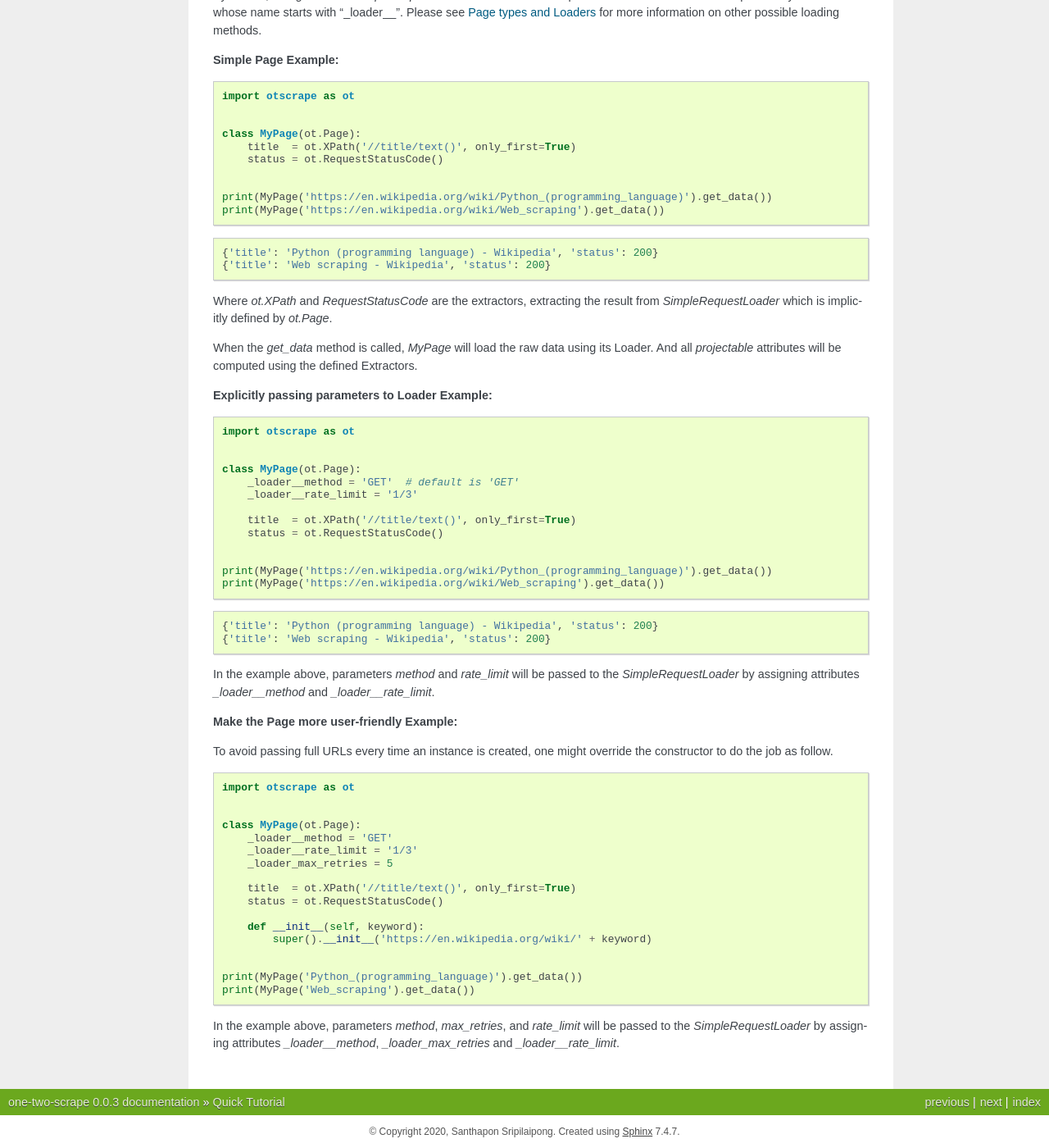
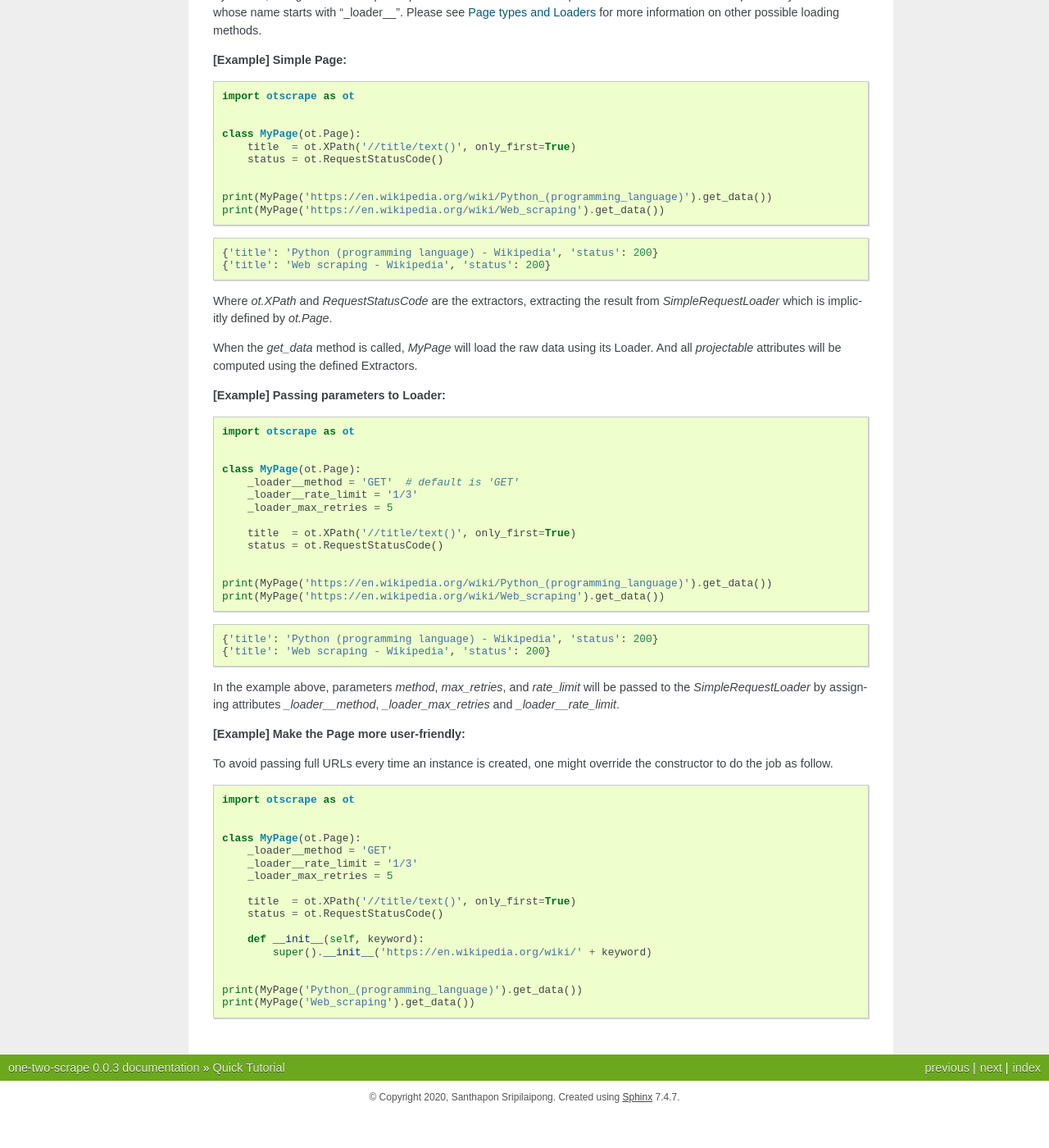
Before and after one commit to SSripilaipong/otscrape, a Sphinx documentation site: the page built from docs/quick-tutorial.rst, in a window 1280 px wide and 1400 px high, scrolled down 925 px. Shown: the whole window at 82% size. Built offline with Sphinx 7.4.7, drawn with Linux system fonts in a browser that asks for light colours; after the commit the page ends 2283 px from its top, so only the background shows below that.

Commit message:
update document

```diff
--- a/docs/quick-tutorial.rst
+++ b/docs/quick-tutorial.rst
@@ -50,7 +50,7 @@ By default, a `Page` will use `SimpleRequestLoader` as its `Loader`
 and parameters for the loader will be passed by attributes whose name starts with "_loader__".
 Please see `Page types and Loaders <#>`_ for more information on other possible loading methods.
 
-**Simple Page Example:**
+**[Example] Simple Page:**
 
 .. code-block:: python
 
@@ -76,7 +76,7 @@ extracting the result from `SimpleRequestLoader` which is implicitly defined by
 When the `get_data` method is called, `MyPage` will load the raw data using its Loader.
 And all *projectable* attributes will be computed using the defined Extractors.
 
-**Explicitly passing parameters to Loader Example:**
+**[Example] Passing parameters to Loader:**
 
 .. code-block:: python
 
@@ -86,6 +86,7 @@ And all *projectable* attributes will be computed using the defined Extractors.
     class MyPage(ot.Page):
         _loader__method = 'GET'  # default is 'GET'
         _loader__rate_limit = '1/3'
+        _loader_max_retries = 5
 
         title  = ot.XPath('//title/text()', only_first=True)
         status = ot.RequestStatusCode()
@@ -100,12 +101,10 @@ And all *projectable* attributes will be computed using the defined Extractors.
     {'title': 'Python (programming language) - Wikipedia', 'status': 200}
     {'title': 'Web scraping - Wikipedia', 'status': 200}
 
+In the example above, parameters `method`, `max_retries`, and `rate_limit` will be passed to the `SimpleRequestLoader`
+by assigning attributes `_loader__method`, `_loader_max_retries` and `_loader__rate_limit`.
 
-In the example above, parameters `method` and `rate_limit` will be passed to the `SimpleRequestLoader`
-by assigning attributes `_loader__method` and `_loader__rate_limit`.
-
-
-**Make the Page more user-friendly Example:**
+**[Example] Make the Page more user-friendly:**
 
 To avoid passing full URLs every time an instance is created, one might override the constructor to do the job as follow.
 
@@ -128,6 +127,3 @@ To avoid passing full URLs every time an instance is created, one might override
 
     print(MyPage('Python_(programming_language)').get_data())
     print(MyPage('Web_scraping').get_data())
-
-In the example above, parameters `method`, `max_retries`, and `rate_limit` will be passed to the `SimpleRequestLoader`
-by assigning attributes `_loader__method`, `_loader_max_retries` and `_loader__rate_limit`.
```
